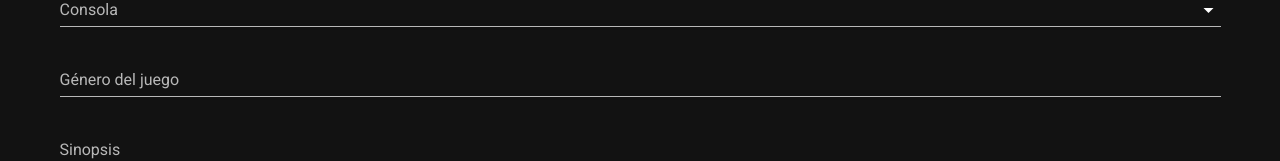
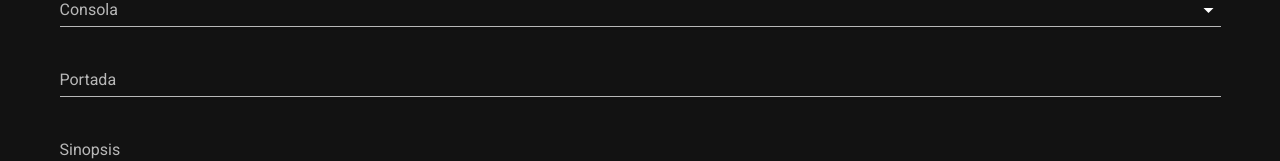
Before and after one commit to saaroca/firebase-vuetify, a Nuxt app: page /agregar in a window 1280 px wide. Shown: the part 286-447 px from the top of the page. Built offline with nearby package versions, Linux system fonts and the light colour scheme.

Commit message:
feat middleware bugfix in form endpoints get juegos / post juegos feat games list in index

```diff
--- a/components/Form.vue
+++ b/components/Form.vue
@@ -1,6 +1,6 @@
 <template>
   <div>
-    <form>
+    <form @submit.prevent="accion">
       <v-text-field
         v-model="form.nombre"
         label="Nombre del juego"
@@ -24,7 +24,7 @@
 
       <v-text-field
         v-model="form.portada"
-        label="Género del juego"
+        label="Portada"
         required
       ></v-text-field>
 
@@ -57,5 +57,10 @@ export default {
       items: ['PlayStation 4', 'Xbox One', 'Nintendo Switch', 'PC'],
     }
   },
+  methods: {
+    accion() {
+      this.$emit('submit', this.form)
+    },
+  },
 }
 </script>
--- a/nuxt.config.js
+++ b/nuxt.config.js
@@ -44,6 +44,11 @@ export default {
     baseURL: '/',
   },
 
+  //MIDDLEWARES
+  router:{
+    middleware: 'games'
+  },
+
   // Vuetify module configuration: https://go.nuxtjs.dev/config-vuetify
   vuetify: {
     customVariables: ['~/assets/variables.scss'],
```
